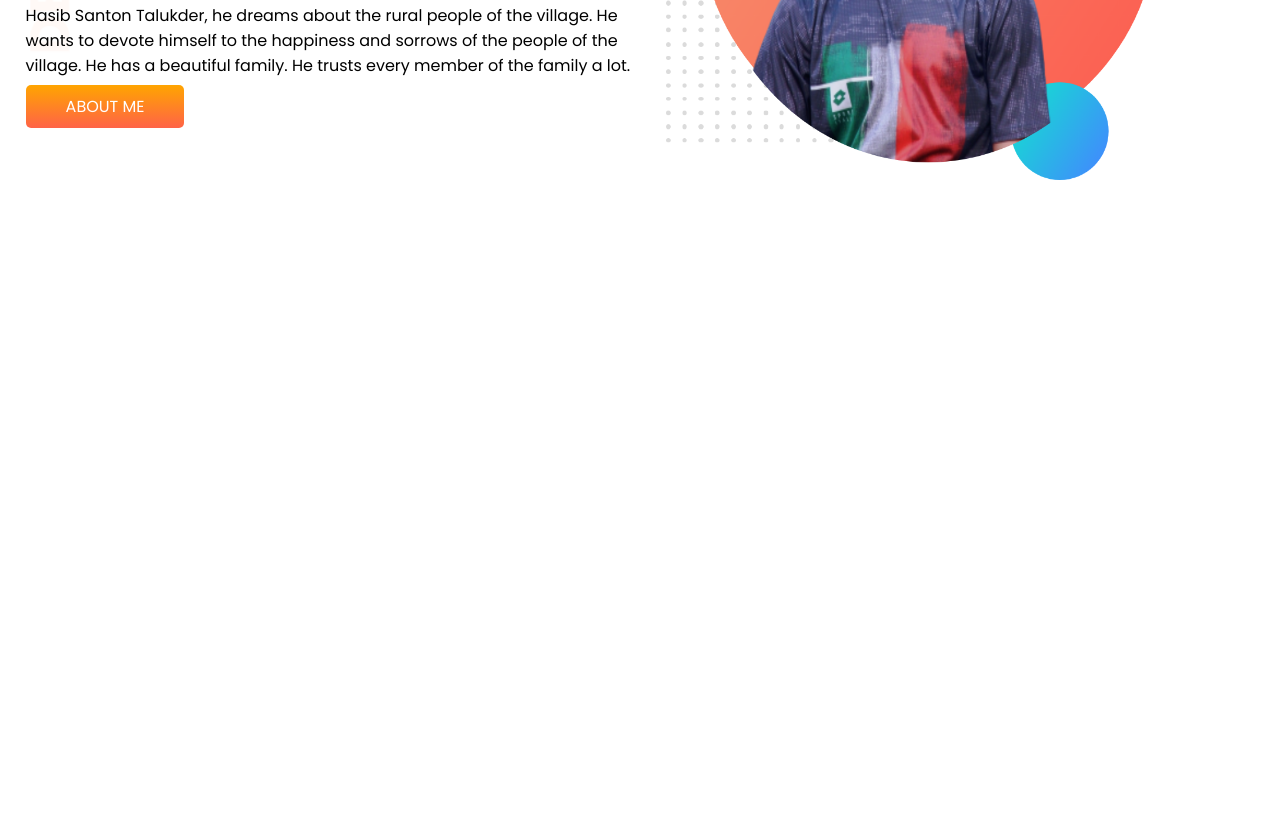
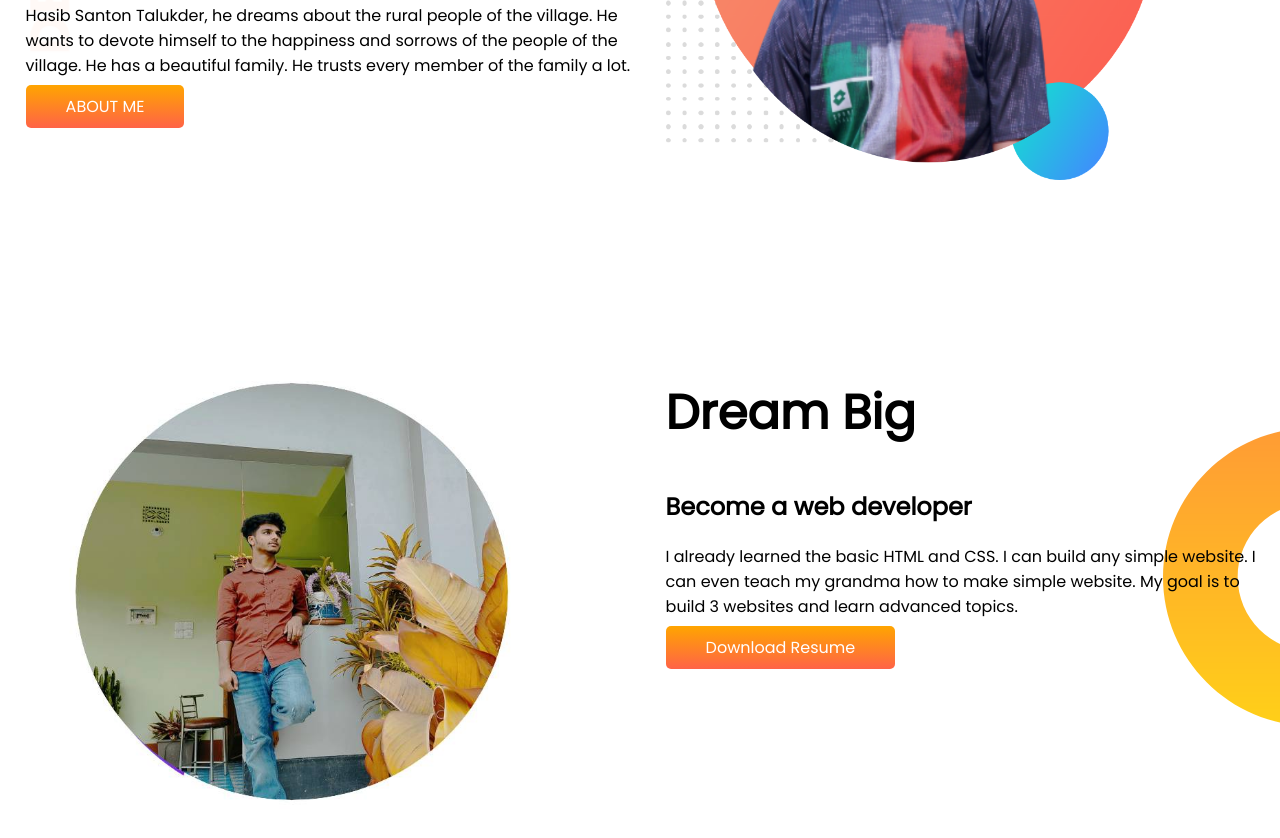
Before and after one commit to SATalukder/santon-portfolio, a plain HTML site: page index.html in a window 1280 px wide. Shown: the part 308-1146 px from the top of the page. Before the commit the page ends 800 px from the top, so only its background shows below. Drawn offline with Linux system fonts and the light colour scheme.

Commit message:
Commit dream big

```diff
--- a/index.html
+++ b/index.html
@@ -28,6 +28,19 @@
             <img src="santon-image/santon-image_1.png" alt="My Picture-1">
         </div>
     </section>
+    <section class="dream_big">
+        <div class="half-width">
+            <img src="santon-image/santon-image_2.jpg" alt="santon-image_1">
+        </div>
+        <div class="half-width">
+            <h1>Dream Big</h1>
+            <h2>Become a web developer</h2>
+            <p>I already learned the basic HTML and CSS. I can build any simple website. I can even teach my grandma how
+                to make simple website. My goal is to build 3 websites and learn advanced topics.</p>
+            <a class="link-button" target="_blank" href="">Download Resume</a>
+
+        </div>
+    </section>
 
 
 </body>
--- a/style.css
+++ b/style.css
@@ -14,6 +14,7 @@ h1 {
 
 section {
     display: flex;
+    margin-bottom: 150px;
 }
 
 .half-width {
@@ -39,3 +40,9 @@ section {
     background-image: url(santon-image/top-banner.png);
     background-repeat: no-repeat;
 }
+
+.dream_big {
+    background-image: url(santon-image/dream-bg.png);
+    background-repeat: no-repeat;
+    background-position: right;
+}
```
